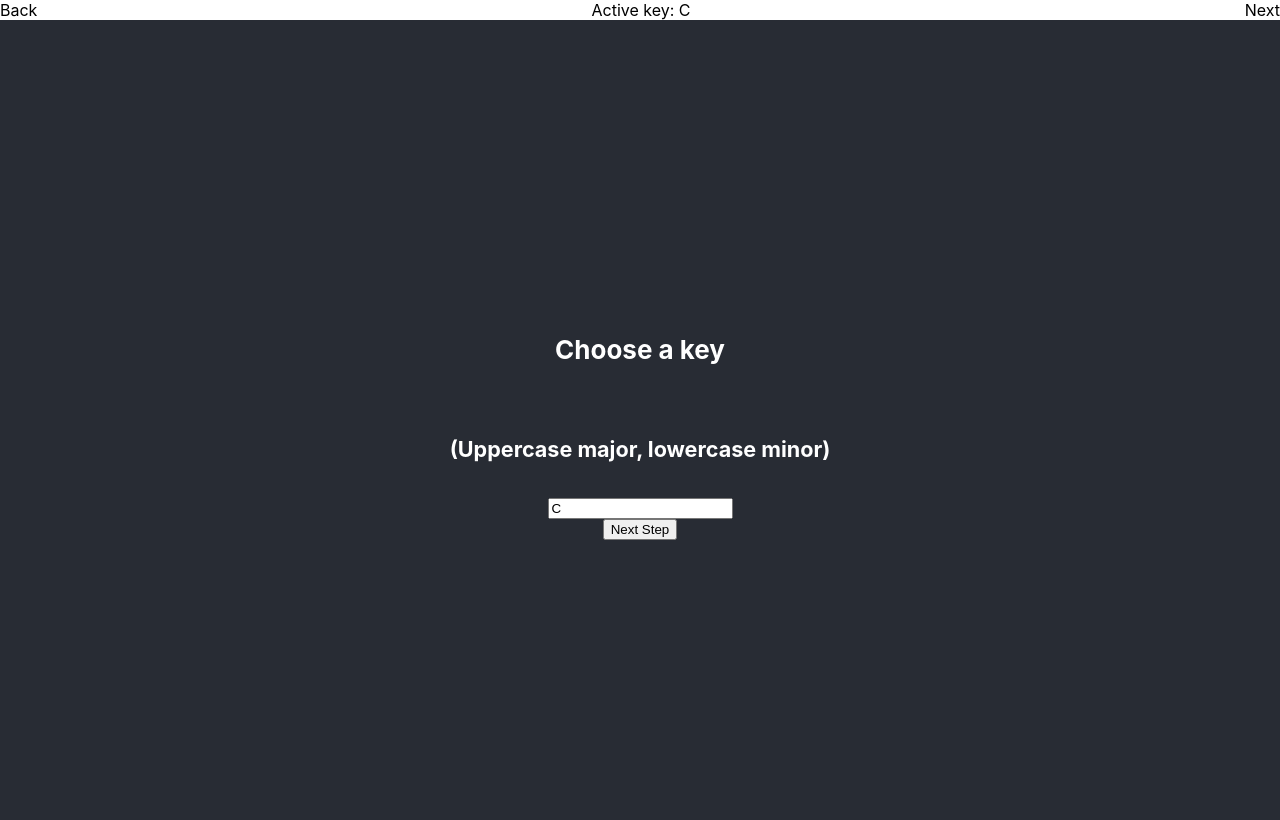
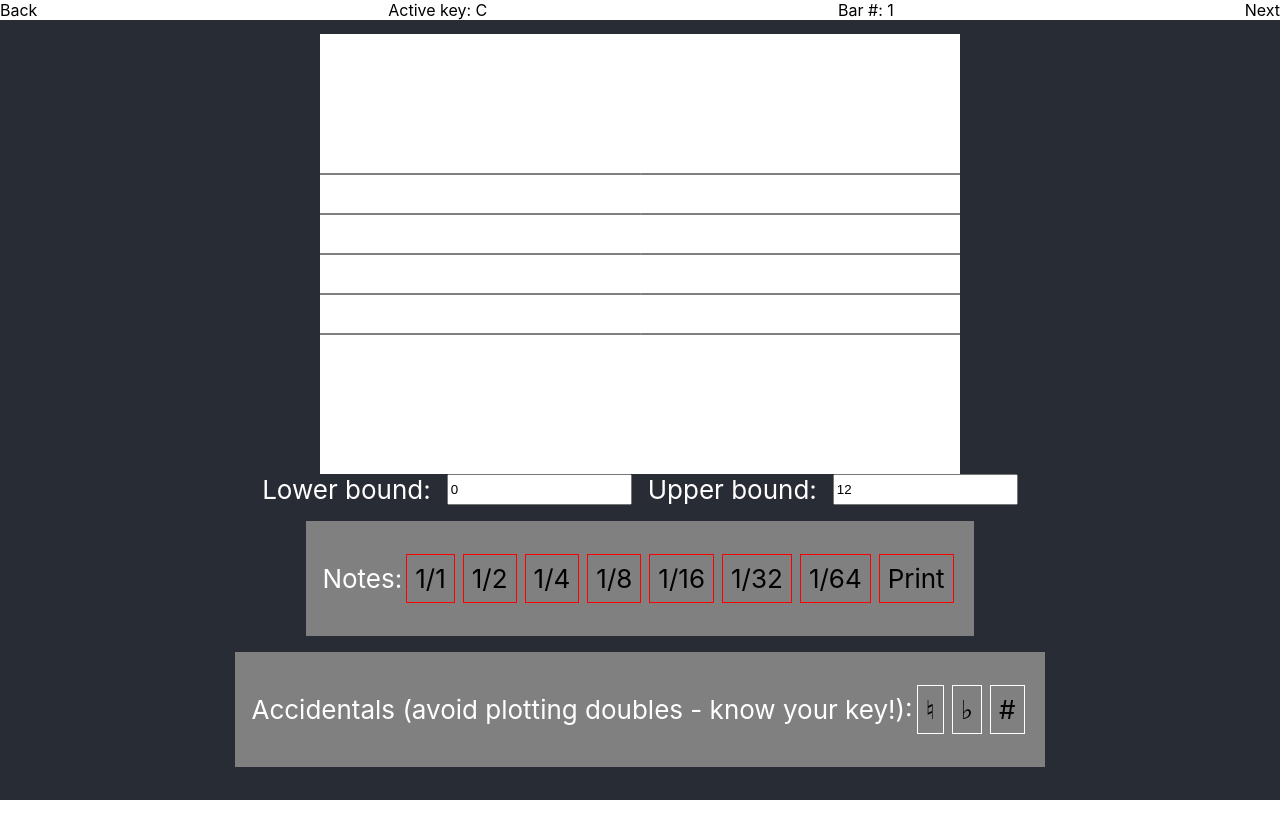
Before and after one commit to harrylincoln/notate, a React (Create React App) app: page / in a window 1280 px wide. Both pictures are taken after a click on the item "Back". Built offline with nearby package versions, Linux system fonts and the light colour scheme.

Commit message:
abstract savedArr to bars

```diff
--- a/src/App.css
+++ b/src/App.css
@@ -24,9 +24,10 @@
 }
 
 .App-nav {
-  display: flex;
-  justify-content: space-between;
-  align-items: center;
+  position: fixed;
+  top: 0;
+  width: 100%;
+  background: white;
 }
 
 .App-nav-list {
--- a/src/App.js
+++ b/src/App.js
@@ -18,6 +18,7 @@ class App extends React.Component {
     };
     this.updateUserEnteredKey = this.updateUserEnteredKey.bind(this);
     this.updateUserNavigation = this.updateUserNavigation.bind(this);
+    this.updateUserData = this.updateUserData.bind(this);
 
   }
 
@@ -42,8 +43,8 @@ class App extends React.Component {
   }
 
   updateUserData(data) {
-    console.log('updateUserData called!--->', data);
-    this.setState({userData: data});
+    const userData = Object.assign(this.state.userData, data);
+    this.setState({userData});
   }
 
   render() {
@@ -59,18 +60,29 @@ class App extends React.Component {
             <ul className="App-nav-list">
               <li onClick={() => this.updateUserNavigation('-')}>Back</li>
               <li>Active key: {userKey}</li>
+              {userData.activeBarNumber && (
+                <li>Bar #: {userData.activeBarNumber}</li>
+              )}
               <li onClick={() => this.updateUserNavigation('+')}>Next</li>
             </ul>
           </nav>
           {userData.appStep === 0 ? (
             <section className="App-content">
-              <h4>Choose a key</h4>
-              <h5>(Uppercase major, lowercase minor)</h5>
+              <div style={{
+                width: '35%',
+                margin: '0 auto'
+              }}>
+                <img src="./circle-of-fifths.jpg" alt="circle of fifths" style={{width:'100%'}}/>
+              </div>
+              <h4>Choose a key (uppercase only)</h4>
               <input onChange={this.updateUserEnteredKey} value={userKey} placeholder='C by default' />
               <button onClick={() => this.updateUserNavigation('+')}>Next Step</button>
             </section>
           ) : (
-            <BarView userKey={userKey} updateUserData={this.updateUserData} userData={userData}/>
+            <BarView
+            userKey={userKey}
+            updateUserData={this.updateUserData}
+            userData={userData} />
           )}
         </div>
         </>
--- a/src/components/bar-view.js
+++ b/src/components/bar-view.js
@@ -28,7 +28,8 @@ class BarView extends React.Component {
       isTripletMode: false,
       lowerBoundValue: 0,
       upperBoundValue: 12,
-      accidentalOverride: 'natural',
+      accidentalOverride: false,
+      shadowUserData: {},
     };
     this.canvasRef = React.createRef();
     this.linepointNearestMouse = this.linepointNearestMouse.bind(this);
@@ -38,14 +39,60 @@ class BarView extends React.Component {
     this.updateLowerBound = this.updateLowerBound.bind(this);
     this.updateUpperBound = this.updateUpperBound.bind(this);
     this.assignAccidental = this.assignAccidental.bind(this);
+    this.updateBarNumber = this.updateBarNumber.bind(this);
     this.beatLineCords = null;
-
   }
 
+  // updateShadowData(data) {
+  //   this.setState({
+  //     shadowUserData: {
+  //       ...this.state.shadowUserData,
+  //       data
+  //     }
+  //   })
+  // }
+
+  updateBarNumber(op) {
+
+    switch (op) {
+      case '+':
+        this.setState({
+          shadowUserData: {
+            ...this.state.shadowUserData,
+            activeBarNumber: this.state.shadowUserData.activeBarNumber + 1
+          }
+        }, () => {
+          this.props.updateUserData(this.state.shadowUserData);
+        });
+        break;
+      case '-':
+          this.setState({
+            shadowUserData: {
+              ...this.state.shadowUserData,
+              activeBarNumber: this.state.shadowUserData.activeBarNumber - 1
+            }
+          }, () => {
+            this.props.updateUserData(this.state.shadowUserData);
+          });
+          break;
+
+      default: // first time
+        this.setState({shadowUserData: {
+          activeBarNumber: 1
+        }});
+        this.props.updateUserData({activeBarNumber: 1})
+        break;
+    }
+  }
+
+
+
   componentWillMount() {
+
+      this.updateBarNumber();
+
       // populate savedNotesArr from localStorage if needed
-
-      const localStorageSavedNotesArr = this.props.userData.savedNotesArr
+      const localStorageSavedNotesArr = this.props.userData.savedNotesArr;
       if(localStorageSavedNotesArr) {
           this.setState({savedNotesArr: localStorageSavedNotesArr})
       }
@@ -97,19 +144,17 @@ class BarView extends React.Component {
   }
 
   async draw(mouseX, mouseY, closestBeatX, lineY, closestStave){
-    const { activeNoteLength, ifSavedNotes, savedNotesArr, accidentalOverride, maxAmountNoteValue } = this.state;
+    const { activeNoteLength, ifSavedNotes, savedNotesArr, accidentalOverride, maxAmountNoteValue, shadowUserData } = this.state;
     const ctx = this.canvasRef.current.getContext('2d');
-
     // default
     ctx.clearRect(0,0,canvasWidth,canvasHeight);
     await this.drawStaves();
-
 
     if(mouseX && closestBeatX){
 
         // draw saved
         if(ifSavedNotes) {
-          await drawNotes(savedNotesArr, ctx, maxAmountNoteValue);
+          await drawNotes(savedNotesArr[shadowUserData.activeBarNumber] || [], ctx, maxAmountNoteValue);
         }
 
         // non-saved hover note
@@ -159,17 +204,22 @@ class BarView extends React.Component {
   }
 
   saveActiveNoteToState(ctxCords) {
-    const {activeBeatIdx, savedNotesArr, saveActive} = this.state;
+    const {activeBeatIdx, savedNotesArr, saveActive, shadowUserData} = this.state;
+    console.log('savedNotesArr', savedNotesArr.length);
     if(saveActive) {
-      if(!savedNotesArr.length) { // first
+      if(Object.keys(savedNotesArr).length === 0) { // first
           this.setState(prevState => ({
-            savedNotesArr: [...prevState.savedNotesArr, ctxCords],
+            savedNotesArr: {
+             1: [...prevState.savedNotesArr, ctxCords]
+            },
             saveActive: false,
           }))
       }
       else {
           this.setState(prevState => ({
-            savedNotesArr: [...prevState.savedNotesArr, ctxCords],
+            savedNotesArr: {
+              [shadowUserData.activeBarNumber]: [...prevState.savedNotesArr[shadowUserData.activeBarNumber], ctxCords]
+            },
             activeBeatIdx: activeBeatIdx + 1,
             saveActive: false,
           }));
@@ -178,8 +228,8 @@ class BarView extends React.Component {
   }
 
   buildTable() {
-    const {savedNotesArr, upperBoundValue, lowerBoundValue} = this.state;
-    const schema = savedNotesArr.reduce((acc, curr) => {
+    const {savedNotesArr, upperBoundValue, lowerBoundValue, shadowUserData} = this.state;
+    const schema = savedNotesArr[shadowUserData.activeBarNumber].reduce((acc, curr) => {
       acc.push({
         accidentalOverride: curr.accidentalOverride,
         activeNoteLength: curr.activeNoteLength,
@@ -191,7 +241,7 @@ class BarView extends React.Component {
       return acc;
     }, []);
 
-    //try {
+    try {
       const mutatedToKey = mutateNotesToActiveKey(schema, this.props.userKey);
       console.log('1. mutatedToKey', mutatedToKey);
 
@@ -206,10 +256,9 @@ class BarView extends React.Component {
 
       const buildMarkupTable = buildAsciTable(groupByStringArr);
       console.log('5. buildMarkupTable', buildMarkupTable);
-    // } catch(e) {
-    //   console.log('building table error', e);
-    // }
-
+      } catch(e) {
+        console.log('building table error', e);
+      }
   }
 
   updateLowerBound(e) {
@@ -243,12 +292,19 @@ class BarView extends React.Component {
             onMouseMove={this.handleMouseMove.bind(this)}
             onClick={this.saveNote.bind(this)}
             ></canvas>
-            <input onChange={this.updateLowerBound} value={lowerBoundValue} placeholder='lower bound' />
-            <input onChange={this.updateUpperBound} value={upperBoundValue} placeholder='upper bound' />
+            <div style={{
+              display: 'flex',
+              flexDirection: 'row',
+              flexWrap: 'wrap',
+            }}>
+              <label style={{marginRight: '1rem'}} htmlFor="lower">Lower bound:</label>
+              <input style={{marginRight: '1rem'}} id="lower" onChange={this.updateLowerBound} value={lowerBoundValue} placeholder='lower bound' />
+              <label style={{marginRight: '1rem'}} htmlFor="upper">Upper bound:</label>
+              <input id="upper" onChange={this.updateUpperBound} value={upperBoundValue} placeholder='upper bound' />
+            </div>
             <div style={{
               marginTop: '1rem',
               display: 'flex',
-              width: '50%',
               flexDirection: 'row',
               flexWrap: 'wrap',
               backgroundColor: 'grey',
@@ -320,7 +376,6 @@ class BarView extends React.Component {
             <div style={{
               marginTop: '1rem',
               display: 'flex',
-              width: '50%',
               flexDirection: 'row',
               flexWrap: 'wrap',
               backgroundColor: 'grey',
--- a/src/utils/user-data.js
+++ b/src/utils/user-data.js
@@ -1,5 +1,5 @@
 export const retrieveUserData = () => window.localStorage.getItem('songData') ? JSON.parse(window.localStorage.getItem('songData')) : {
-    appStep: 1
+    appStep: 0
 };
 
 export const writeToSongData = (data) => window.localStorage.setItem('songData', JSON.stringify(data));
```
Also changed, not shown: public/circle-of-fifths.jpg (added).
